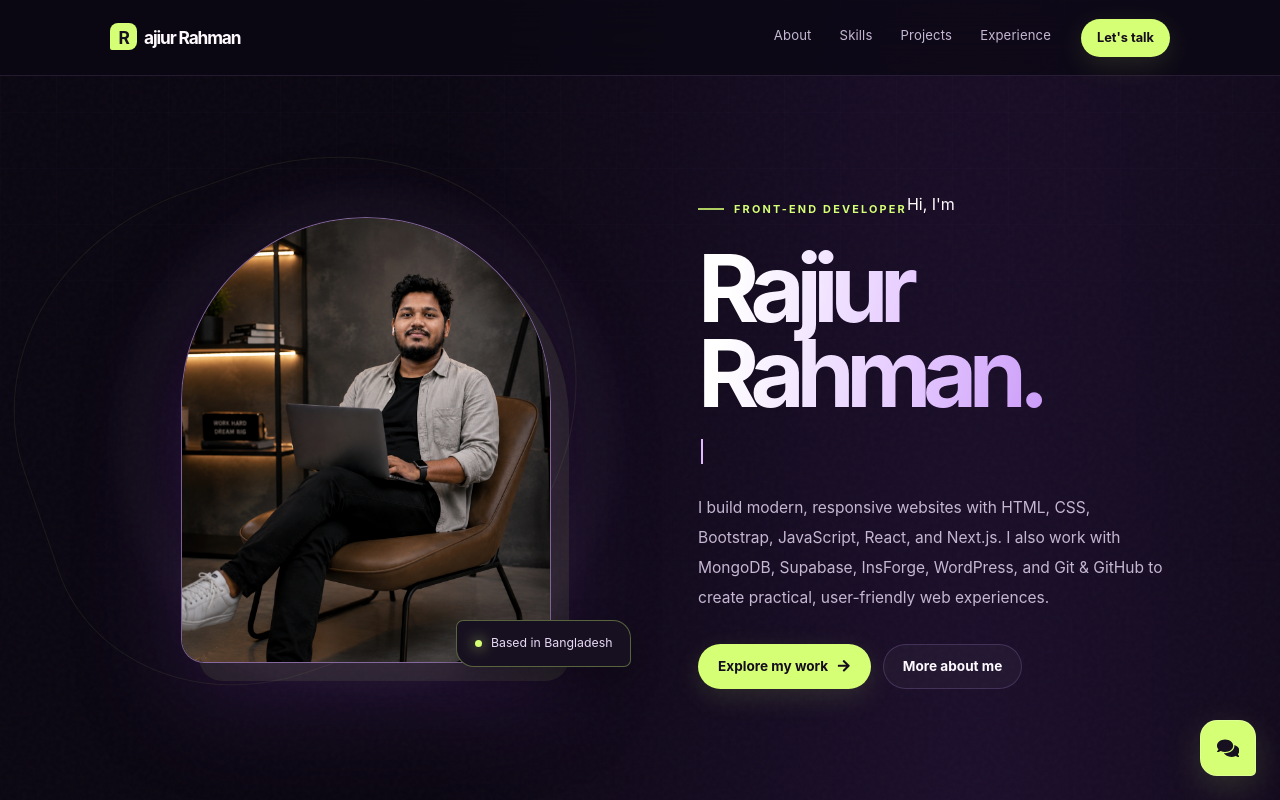
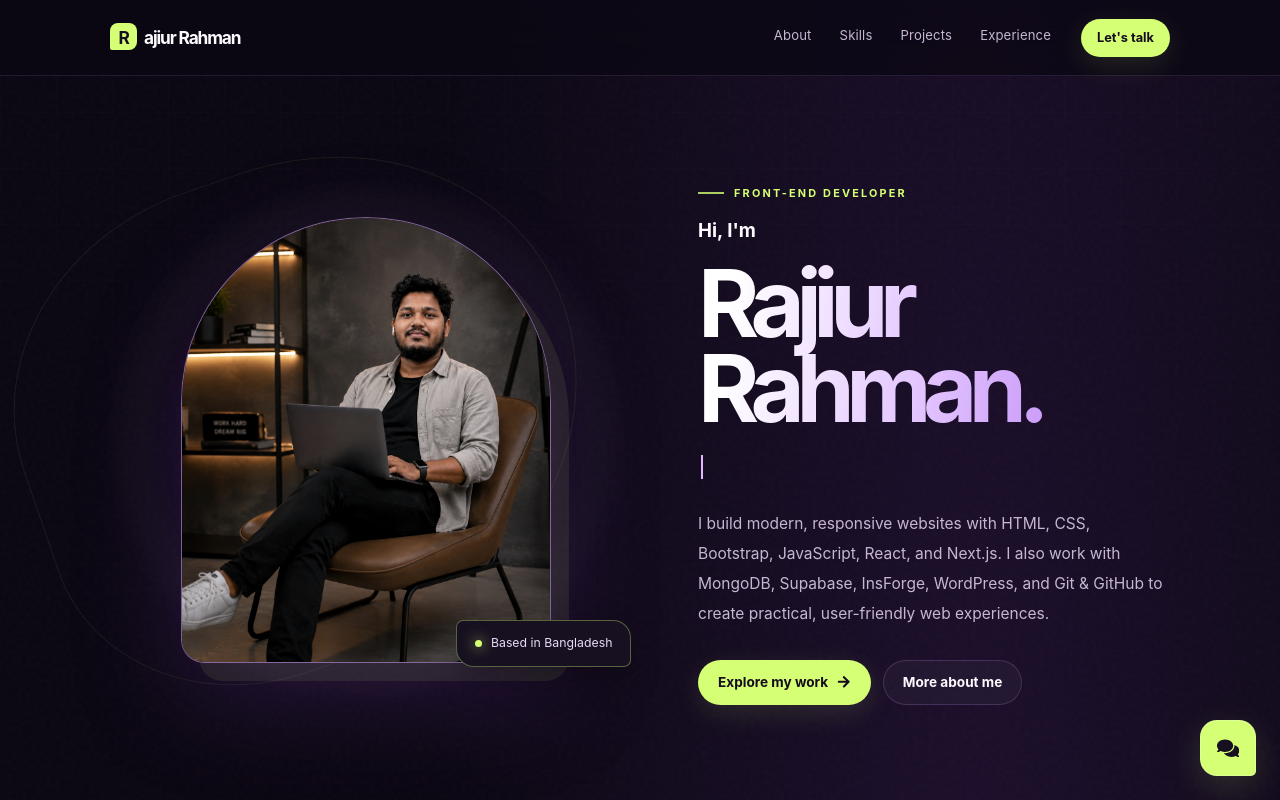
Before and after one commit to rajiur-developer/portfolio, a Next.js app: page / in a window 1280 px wide. Shown: the top 800 px of the page. Built offline with nearby package versions, Linux system fonts and the light colour scheme.

Commit message:
Change greeting from span to h3 element

```diff
--- a/components/Hero.js
+++ b/components/Hero.js
@@ -65,7 +65,7 @@ export default function Hero() {
         transition={{ duration: 0.55, ease: [0.22, 1, 0.36, 1] }}
       >
         <span className="eyebrow">Front-End Developer</span>
-        <span>Hi, I&apos;m<br /></span>
+        <h3>Hi, I&apos;m<br /></h3>
         <h1><span>Rajiur Rahman.</span></h1>
         <h2 aria-label={roles.join(", ")}>
           <span className="hero-role" aria-hidden="true">{role}</span>
```
